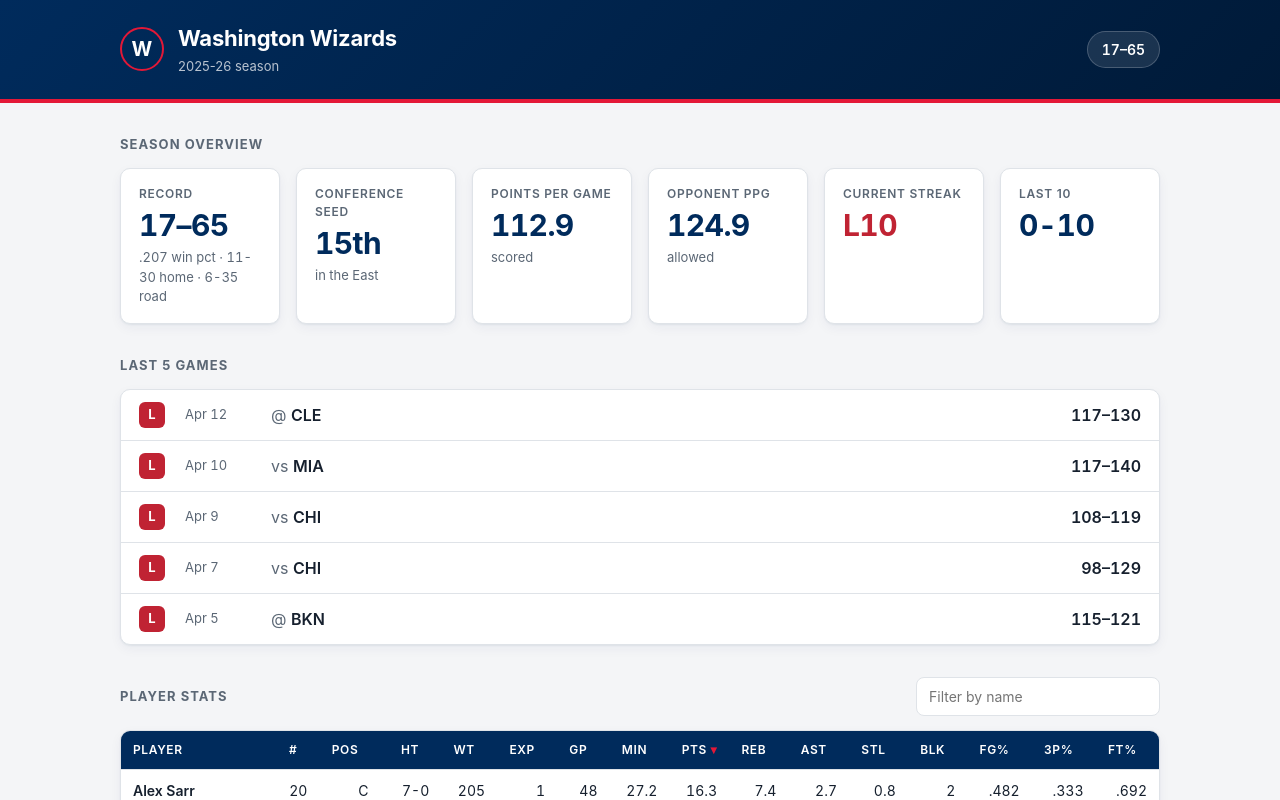
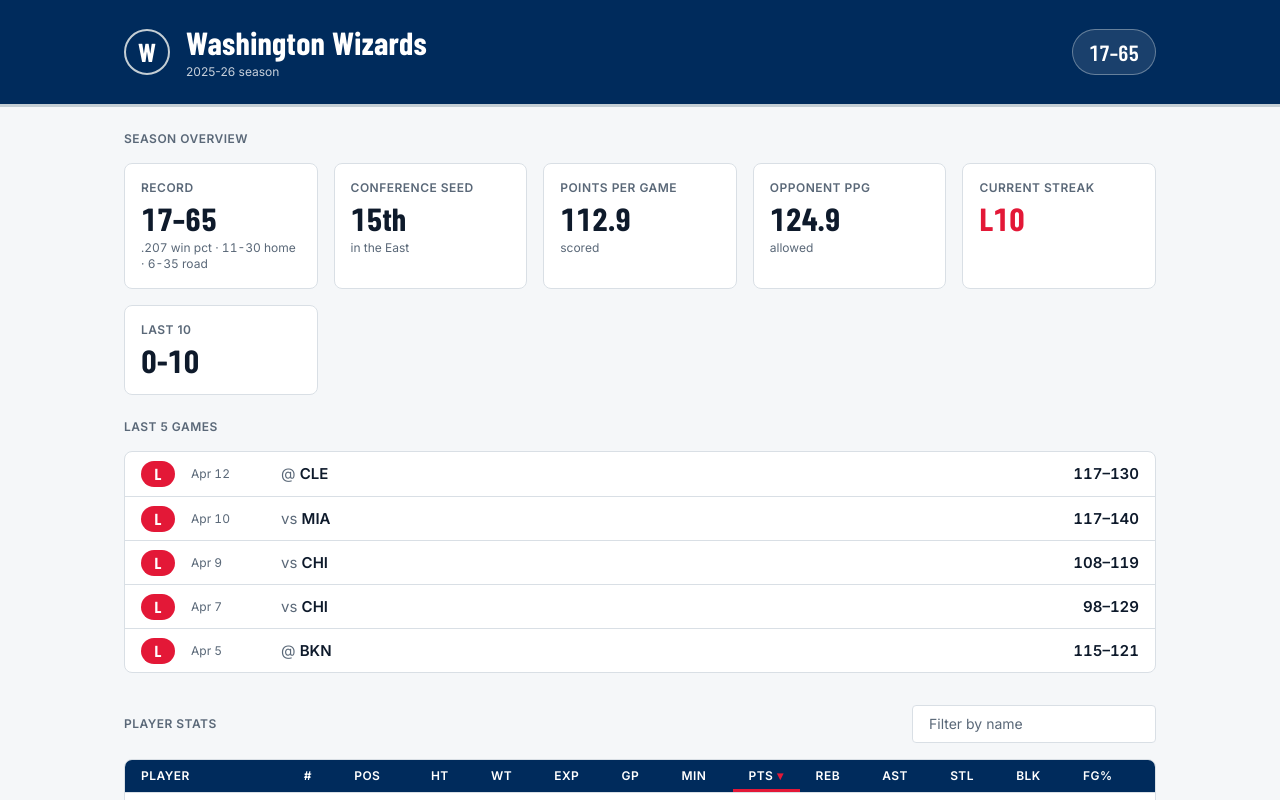
Before and after one commit to chrismaupin1/wizardsDashboard, a plain HTML site: page web/index.html in a window 1280 px wide. Shown: the top 800 px of the page. Drawn offline with nearby package versions, Linux system fonts and the light colour scheme.

Commit message:
adjust css styling

```diff
--- a/web/css/styles.css
+++ b/web/css/styles.css
@@ -1,24 +1,63 @@
 /* Washington Wizards dashboard
-   Palette lives here and nowhere else - change these six values to re-skin. */
+   Styled from the "Wizards Dashboard" design system.
+   Tokens live here and nowhere else - change these values to re-skin.
+   Light and dark are both defined; dark follows the OS setting. */
 
 :root {
-  --navy: #002b5c;
-  --navy-deep: #001a38;
-  --red: #e31837;
+  color-scheme: light dark;
 
-  --bg: #f4f5f7;
-  --surface: #ffffff;
-  --border: #dfe3e8;
+  /* --- color: light theme ------------------------------------------------- */
+  --navy: #002b5c;        /* brand fill: header, win pills, primary actions */
+  --navy-text: #002b5c;   /* navy where it has to read as text */
+  --red: #e31837;         /* accent: links, loss pills, active sort, focus */
+  --silver: #c4ced4;      /* tint: dividers, neutral pills - never text */
 
-  --ink: #16202e;
-  --ink-soft: #5b6775;
+  --surface: #f5f7f9;     /* the page */
+  --card: #ffffff;        /* stat cards, table body, panels */
+  --ink: #0e1a2b;         /* body text, stat numbers */
+  --ink-muted: #5a6878;   /* labels, captions, the null dash */
+  --line: #d9dfe5;        /* row rules and card borders */
 
-  --win: #1a7f4b;
-  --loss: #c02333;
+  --on-brand: #ffffff;    /* text on a navy fill */
+  --on-accent: #ffffff;   /* text on a red fill */
 
-  --radius: 10px;
-  --gap: 16px;
-  --shadow: 0 1px 2px rgba(0, 43, 92, 0.06), 0 4px 12px rgba(0, 43, 92, 0.05);
+  /* --- type --------------------------------------------------------------- */
+  --font-display: "Barlow Condensed", "Arial Narrow", system-ui, sans-serif;
+  --font-sans: "Inter", system-ui, -apple-system, "Segoe UI", Roboto, sans-serif;
+
+  /* --- space: 4px base ---------------------------------------------------- */
+  --space-1: 4px;
+  --space-2: 8px;
+  --space-4: 16px;
+  --space-6: 24px;
+  --space-8: 32px;
+
+  /* --- shape -------------------------------------------------------------- */
+  --radius-sm: 4px;
+  --radius-md: 8px;
+  --radius-pill: 999px;
+}
+
+@media (prefers-color-scheme: dark) {
+  :root {
+    /* navy and red both lift so fills and accents stay legible on the dark
+       ground. --navy-text lifts further: the fill navy is only 2.2:1 on the
+       card, too low to set numbers in. */
+    --navy: #2a5694;
+    --navy-text: #7fa8dc;
+    --red: #ff4d5e;
+    --silver: #c4ced4;
+
+    --surface: #0a1424;
+    --card: #12203a;
+    --ink: #eef2f5;
+    --ink-muted: #9aa8b8;
+    --line: #24324a;
+
+    --on-brand: #ffffff;
+    /* White on the lifted red is only 3.2:1, so text on a red fill goes dark. */
+    --on-accent: #0a1424;
+  }
 }
 
 * {
@@ -27,79 +66,91 @@
 
 body {
   margin: 0;
-  background: var(--bg);
+  background: var(--surface);
   color: var(--ink);
-  font-family: -apple-system, BlinkMacSystemFont, "Segoe UI", Roboto, Helvetica,
-    Arial, sans-serif;
-  font-size: 16px;
-  line-height: 1.5;
+  font-family: var(--font-sans);
+  font-size: 15px;
+  line-height: 22px;
   -webkit-font-smoothing: antialiased;
+}
+
+:focus-visible {
+  outline: 2px solid var(--red);
+  outline-offset: 2px;
 }
 
 .wrap {
   width: 100%;
   max-width: 1080px;
   margin: 0 auto;
-  padding: 0 20px;
+  padding: 0 var(--space-6);
 }
 
 /* --- header ---------------------------------------------------------------- */
 
 .site-header {
-  background: linear-gradient(135deg, var(--navy) 0%, var(--navy-deep) 100%);
-  color: #fff;
-  padding: 22px 0;
-  border-bottom: 4px solid var(--red);
+  background: var(--navy);
+  color: var(--on-brand);
+  padding: var(--space-6) 0;
+  /* Header dividers are silver in this system, not red. */
+  border-bottom: 3px solid var(--silver);
 }
 
 .header-inner {
   display: flex;
   align-items: center;
   justify-content: space-between;
-  gap: var(--gap);
+  gap: var(--space-4);
   flex-wrap: wrap;
 }
 
 .brand {
   display: flex;
   align-items: center;
-  gap: 14px;
+  gap: var(--space-4);
   min-width: 0;
 }
 
 .brand-mark {
   flex: none;
-  width: 44px;
-  height: 44px;
+  width: 46px;
+  height: 46px;
   display: grid;
   place-items: center;
   border-radius: 50%;
-  border: 2px solid var(--red);
-  font-size: 20px;
+  border: 2px solid var(--silver);
+  font-family: var(--font-display);
+  font-size: 26px;
   font-weight: 700;
-  letter-spacing: 0.02em;
+  line-height: 1;
 }
 
+/* The team name is the mark in this system: display type, no logo. */
 .brand-text h1 {
   margin: 0;
-  font-size: 22px;
+  font-family: var(--font-display);
+  font-size: 32px;
+  line-height: 36px;
   font-weight: 700;
-  letter-spacing: -0.01em;
+  letter-spacing: 0.01em;
 }
 
 .brand-sub {
-  margin: 2px 0 0;
-  font-size: 13px;
-  color: rgba(255, 255, 255, 0.72);
+  margin: var(--space-1) 0 0;
+  font-size: 12px;
+  line-height: 16px;
+  color: rgba(255, 255, 255, 0.78);
 }
 
 .record-badge {
   margin: 0;
-  padding: 7px 14px;
-  border-radius: 999px;
+  padding: var(--space-2) var(--space-4);
+  border-radius: var(--radius-pill);
   background: rgba(255, 255, 255, 0.1);
-  border: 1px solid rgba(255, 255, 255, 0.2);
-  font-size: 14px;
+  border: 1px solid rgba(196, 206, 212, 0.45);
+  font-family: var(--font-display);
+  font-size: 22px;
+  line-height: 28px;
   font-weight: 600;
   font-variant-numeric: tabular-nums;
   white-space: nowrap;
@@ -108,53 +159,63 @@
 /* --- load / error states --------------------------------------------------- */
 
 .status {
-  margin: 48px 0;
+  margin: var(--space-8) 0;
   text-align: center;
-  color: var(--ink-soft);
+  color: var(--ink-muted);
 }
 
 .error-banner {
-  margin: 32px 0;
-  padding: 16px 18px;
-  border-radius: var(--radius);
-  background: #fdecee;
-  border: 1px solid #f5c2c9;
-  border-left: 4px solid var(--red);
-  color: #8c1626;
+  margin: var(--space-8) 0;
+  padding: var(--space-4);
+  border-radius: var(--radius-md);
+  background: var(--card);
+  background: color-mix(in srgb, var(--red) 8%, var(--card));
+  border: 1px solid var(--line);
+  border-left: 3px solid var(--red);
+  color: var(--ink);
 }
 
 .error-banner strong {
   display: block;
-  margin-bottom: 4px;
+  margin-bottom: var(--space-1);
+  color: var(--red);
 }
 
 .error-banner code {
-  font-size: 13px;
+  font-size: 12px;
+  line-height: 16px;
   word-break: break-word;
 }
 
 /* --- sections -------------------------------------------------------------- */
 
 .section {
-  margin: 32px 0;
+  margin: var(--space-6) 0;
+}
+
+/* The player table gets the wider gap away from the overview. */
+#roster-section {
+  margin-top: var(--space-8);
 }
 
 .section-head {
   display: flex;
   align-items: center;
   justify-content: space-between;
-  gap: var(--gap);
+  gap: var(--space-4);
   flex-wrap: wrap;
-  margin-bottom: 14px;
+  margin-bottom: var(--space-4);
 }
 
+/* "label" style: 12/16, 600, uppercase, 0.04em. */
 .section-title {
-  margin: 0 0 14px;
-  font-size: 13px;
-  font-weight: 700;
+  margin: 0 0 var(--space-4);
+  font-size: 12px;
+  line-height: 16px;
+  font-weight: 600;
   text-transform: uppercase;
-  letter-spacing: 0.08em;
-  color: var(--ink-soft);
+  letter-spacing: 0.04em;
+  color: var(--ink-muted);
 }
 
 .section-head .section-title {
@@ -166,48 +227,51 @@
 .card-grid {
   display: grid;
   grid-template-columns: repeat(auto-fit, minmax(160px, 1fr));
-  gap: var(--gap);
+  gap: var(--space-4);
 }
 
+/* Borders, not shadows. */
 .stat-card {
-  background: var(--surface);
-  border: 1px solid var(--border);
-  border-radius: var(--radius);
-  box-shadow: var(--shadow);
-  padding: 16px 18px;
+  background: var(--card);
+  border: 1px solid var(--line);
+  border-radius: var(--radius-md);
+  padding: var(--space-4);
 }
 
 .stat-label {
   margin: 0;
   font-size: 12px;
+  line-height: 16px;
   font-weight: 600;
   text-transform: uppercase;
-  letter-spacing: 0.06em;
-  color: var(--ink-soft);
+  letter-spacing: 0.04em;
+  color: var(--ink-muted);
 }
 
+/* "stat" style: display type, 32/36, 700, tabular. */
 .stat-value {
-  margin: 6px 0 0;
-  font-size: 30px;
+  margin: var(--space-1) 0 0;
+  font-family: var(--font-display);
+  font-size: 32px;
+  line-height: 36px;
   font-weight: 700;
-  line-height: 1.1;
-  letter-spacing: -0.02em;
   font-variant-numeric: tabular-nums;
-  color: var(--navy);
+  color: var(--ink);
 }
 
 .stat-value.is-win {
-  color: var(--win);
+  color: var(--navy-text);
 }
 
 .stat-value.is-loss {
-  color: var(--loss);
+  color: var(--red);
 }
 
 .stat-note {
-  margin: 6px 0 0;
-  font-size: 13px;
-  color: var(--ink-soft);
+  margin: var(--space-1) 0 0;
+  font-size: 12px;
+  line-height: 16px;
+  color: var(--ink-muted);
   font-variant-numeric: tabular-nums;
 }
 
@@ -217,10 +281,9 @@
   list-style: none;
   margin: 0;
   padding: 0;
-  background: var(--surface);
-  border: 1px solid var(--border);
-  border-radius: var(--radius);
-  box-shadow: var(--shadow);
+  background: var(--card);
+  border: 1px solid var(--line);
+  border-radius: var(--radius-md);
   overflow: hidden;
 }
 
@@ -228,38 +291,47 @@
   display: grid;
   grid-template-columns: 34px 74px 1fr auto;
   align-items: center;
-  gap: 12px;
-  padding: 12px 18px;
-  border-top: 1px solid var(--border);
+  gap: var(--space-4);
+  padding: var(--space-2) var(--space-4);
+  min-height: 44px;
+  border-top: 1px solid var(--line);
 }
 
 .game-row:first-child {
   border-top: none;
 }
 
+/* Win is navy, loss is red - and the pill always carries the W or L, so the
+   result never rests on hue alone. */
 .pill {
   display: grid;
   place-items: center;
-  width: 26px;
+  min-width: 26px;
   height: 26px;
-  border-radius: 6px;
-  font-size: 13px;
+  padding: 0 var(--space-1);
+  border-radius: var(--radius-pill);
+  font-family: var(--font-display);
+  font-size: 16px;
   font-weight: 700;
-  color: #fff;
-  background: var(--ink-soft);
+  line-height: 1;
+  background: var(--silver);
+  color: var(--ink);
 }
 
 .pill.is-win {
-  background: var(--win);
+  background: var(--navy);
+  color: var(--on-brand);
 }
 
 .pill.is-loss {
-  background: var(--loss);
+  background: var(--red);
+  color: var(--on-accent);
 }
 
 .game-date {
-  font-size: 13px;
-  color: var(--ink-soft);
+  font-size: 12px;
+  line-height: 16px;
+  color: var(--ink-muted);
   font-variant-numeric: tabular-nums;
 }
 
@@ -272,7 +344,7 @@
 }
 
 .game-opponent .at {
-  color: var(--ink-soft);
+  color: var(--ink-muted);
   font-weight: 400;
 }
 
@@ -286,42 +358,46 @@
 
 .filter-input {
   flex: 0 1 240px;
-  padding: 8px 12px;
-  font: inherit;
+  padding: var(--space-2) var(--space-4);
+  font-family: var(--font-sans);
   font-size: 14px;
+  line-height: 20px;
   color: var(--ink);
-  background: var(--surface);
-  border: 1px solid var(--border);
-  border-radius: 8px;
+  background: var(--card);
+  border: 1px solid var(--line);
+  border-radius: var(--radius-sm);
+}
+
+.filter-input::placeholder {
+  color: var(--ink-muted);
 }
 
 .filter-input:focus-visible {
-  outline: 2px solid var(--navy);
-  outline-offset: 1px;
-  border-color: var(--navy);
+  border-color: var(--red);
 }
 
 .table-wrap {
-  background: var(--surface);
-  border: 1px solid var(--border);
-  border-radius: var(--radius);
-  box-shadow: var(--shadow);
+  background: var(--card);
+  border: 1px solid var(--line);
+  border-radius: var(--radius-md);
   overflow-x: auto;
   -webkit-overflow-scrolling: touch;
 }
 
+/* "table" style: 14/20. */
 .player-table {
   width: 100%;
   border-collapse: collapse;
   font-size: 14px;
+  line-height: 20px;
   white-space: nowrap;
 }
 
 .player-table th,
 .player-table td {
-  padding: 10px 12px;
+  padding: var(--space-2) var(--space-4);
   text-align: right;
-  border-top: 1px solid var(--border);
+  border-top: 1px solid var(--line);
 }
 
 .player-table thead th {
@@ -329,19 +405,26 @@
   position: sticky;
   top: 0;
   background: var(--navy);
-  color: #fff;
+  color: var(--on-brand);
   font-size: 12px;
+  line-height: 16px;
   font-weight: 600;
   text-transform: uppercase;
-  letter-spacing: 0.05em;
+  letter-spacing: 0.04em;
   cursor: pointer;
   user-select: none;
+  /* Reserved space for the active-column rule, so nothing shifts on sort. */
+  box-shadow: inset 0 -3px 0 transparent;
 }
 
-.player-table thead th:hover,
-.player-table thead th:focus-visible {
-  background: var(--navy-deep);
-  outline: none;
+.player-table thead th:hover {
+  background: color-mix(in srgb, var(--on-brand) 12%, var(--navy));
+}
+
+/* The active sort column is marked in red - the accent, not a second fill,
+   so the header keeps its contrast in both themes. */
+.player-table thead th.is-sorted {
+  box-shadow: inset 0 -3px 0 var(--red);
 }
 
 /* Sort arrow: a reserved-width slot so headers don't shift when it appears. */
@@ -367,7 +450,7 @@
 }
 
 .player-table tbody tr:hover {
-  background: #f7f9fc;
+  background: color-mix(in srgb, var(--navy) 6%, var(--card));
 }
 
 .player-table td {
@@ -380,12 +463,12 @@
   white-space: nowrap;
   position: sticky;
   left: 0;
-  background: var(--surface);
+  background: var(--card);
   z-index: 1;
 }
 
 .player-table tbody tr:hover .player-name {
-  background: #f7f9fc;
+  background: color-mix(in srgb, var(--navy) 6%, var(--card));
 }
 
 .player-table thead th {
@@ -398,35 +481,39 @@
   z-index: 3;
 }
 
+/* A missing stat reads as a muted dash. */
 .is-null {
-  color: #b3bcc7;
+  color: var(--ink-muted);
 }
 
 .table-empty {
-  margin: 14px 0 0;
+  margin: var(--space-4) 0 0;
   text-align: center;
-  color: var(--ink-soft);
+  color: var(--ink-muted);
 }
 
 /* --- footer ---------------------------------------------------------------- */
 
 .site-footer {
-  margin-top: 48px;
-  padding: 20px 0 32px;
-  border-top: 1px solid var(--border);
-  color: var(--ink-soft);
-  font-size: 13px;
+  margin-top: var(--space-8);
+  padding: var(--space-6) 0 var(--space-8);
+  border-top: 1px solid var(--line);
+  color: var(--ink-muted);
+  font-size: 12px;
+  line-height: 16px;
 }
 
 .site-footer p {
   margin: 0;
+  font-variant-numeric: tabular-nums;
 }
 
 /* --- narrow screens -------------------------------------------------------- */
 
 @media (max-width: 768px) {
   .wrap {
-    padding: 0 14px;
+    /* space-4 is the mobile gutter. */
+    padding: 0 var(--space-4);
   }
 
   .card-grid {
@@ -439,17 +526,31 @@
   }
 
   .brand-text h1 {
-    font-size: 19px;
+    font-size: 26px;
+    line-height: 30px;
+  }
+
+  .brand-mark {
+    width: 40px;
+    height: 40px;
+    font-size: 22px;
+  }
+
+  .record-badge {
+    font-size: 18px;
+    line-height: 24px;
+    padding: var(--space-1) var(--space-4);
   }
 
   .stat-value {
-    font-size: 26px;
+    font-size: 28px;
+    line-height: 32px;
   }
 
   .game-row {
     grid-template-columns: 30px 62px 1fr auto;
-    gap: 8px;
-    padding: 12px 14px;
+    gap: var(--space-2);
+    padding: var(--space-2) var(--space-4);
   }
 
   .section-head {
@@ -464,13 +565,9 @@
 
   /* The table scrolls sideways rather than squashing 16 columns. Tighter
      padding and a capped name column keep more stats on screen at 375px. */
-  .player-table {
-    font-size: 13px;
-  }
-
   .player-table th,
   .player-table td {
-    padding: 9px 10px;
+    padding: var(--space-2) 10px;
   }
 
   .player-name {
@@ -482,6 +579,11 @@
   /* A hairline marks where the frozen name column ends. */
   .player-table th:first-child,
   .player-table td:first-child {
-    box-shadow: 1px 0 0 var(--border);
+    box-shadow: 1px 0 0 var(--line);
+  }
+
+  /* Keep the active-column rule on the sticky first header. */
+  .player-table thead th.is-sorted:first-child {
+    box-shadow: 1px 0 0 var(--line), inset 0 -3px 0 var(--red);
   }
 }
--- a/web/index.html
+++ b/web/index.html
@@ -4,6 +4,10 @@
   <meta charset="utf-8">
   <meta name="viewport" content="width=device-width, initial-scale=1">
   <title>Washington Wizards Dashboard</title>
+  <link rel="preconnect" href="https://fonts.googleapis.com">
+  <link rel="preconnect" href="https://fonts.gstatic.com" crossorigin>
+  <link rel="stylesheet"
+    href="https://fonts.googleapis.com/css2?family=Barlow+Condensed:wght@600;700&family=Inter:wght@400;600;700&display=swap">
   <link rel="stylesheet" href="css/styles.css">
 </head>
 <body>
```
